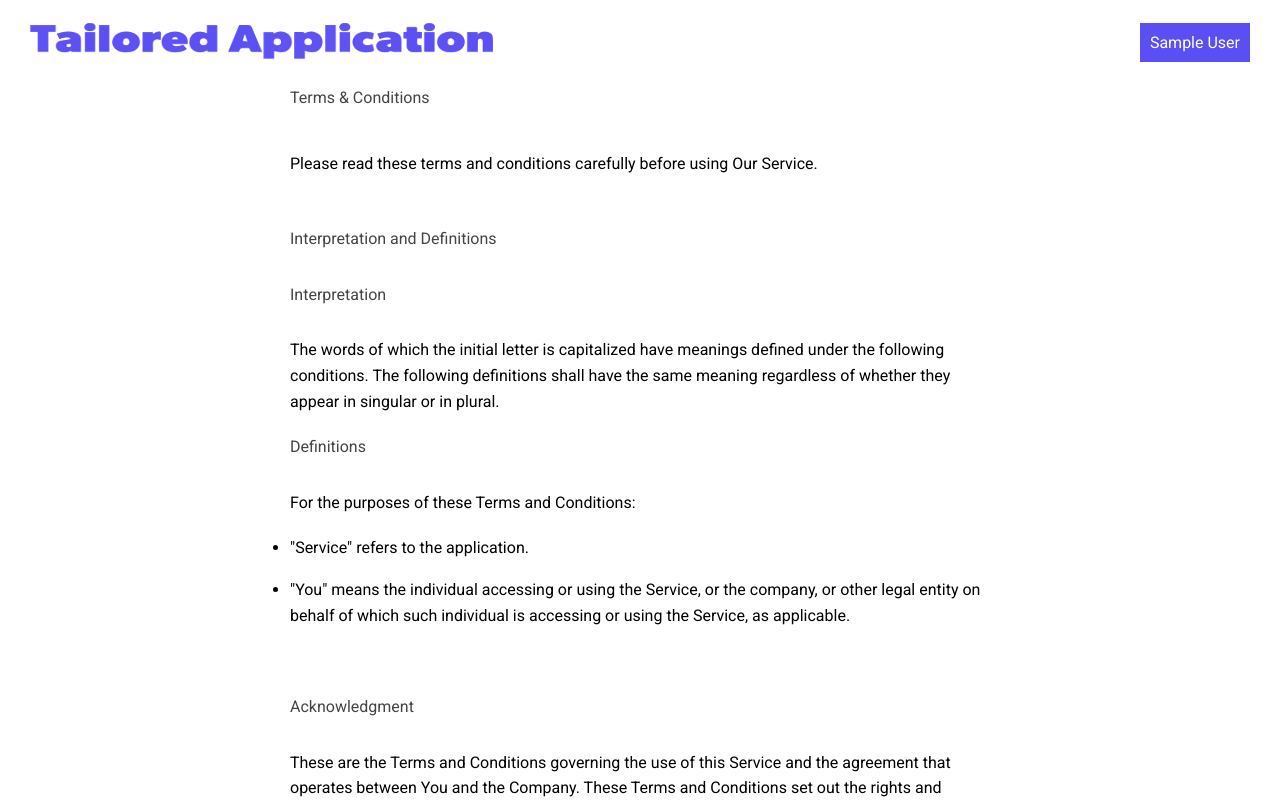
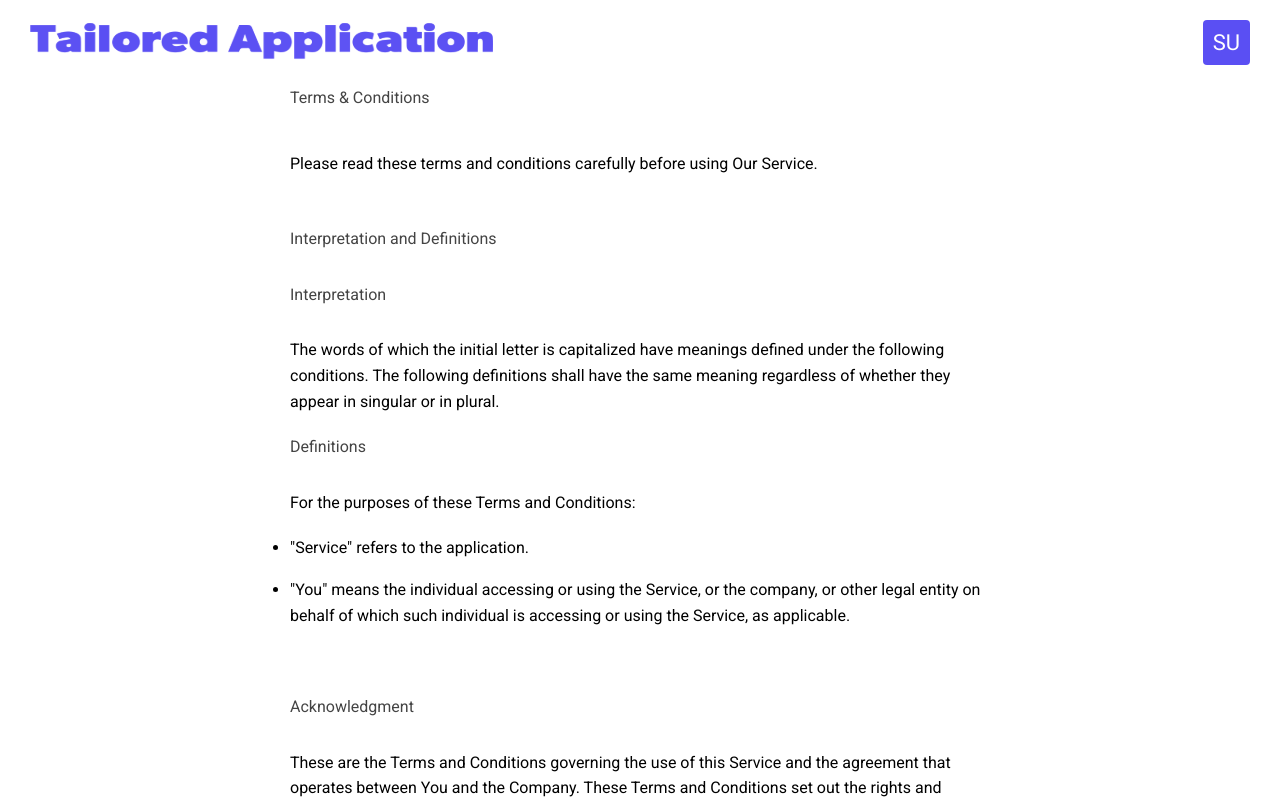
Before and after one commit to Jonjo7Dia/Cover-Letter-Builder, a Next.js app: page /terms-and-conditions in a window 1280 px wide. Shown: the top 800 px of the page. Built offline with nearby package versions, Linux system fonts and the light colour scheme; no server answers; sample sign-in values are in the browser's storage.

Commit message:
Add sign out button

```diff
--- a/components/layout.tsx
+++ b/components/layout.tsx
@@ -1,18 +1,45 @@
 import "styles/global.scss";
 import styles from "styles/component/layout.module.scss";
-import React, { ReactNode } from "react";
+import React, { ReactNode, useEffect, useRef, useState } from "react";
 import Image from "next/image";
 import logo from "assets/tailoredApplicationLogo.svg";
 import SEO from "components/seo";
 import { useAuth } from "contexts/authContext";
+import router from "next/router";
 
 interface LayoutProps {
   children: ReactNode;
 }
 
 const Layout: React.FC<LayoutProps> = ({ children }) => {
-  const { user } = useAuth();
-  console.log(user);
+  const { user, logOut } = useAuth();
+  const [dropdownOpen, setDropdownOpen] = useState(false);
+  const userMenuRef = useRef<HTMLDivElement | null>(null);
+  let userIcon;
+  if (user.uid) {
+    userIcon = user.displayName
+      .split(" ")
+      .map((name: string) => name[0])
+      .join("")
+      .toUpperCase();
+  }
+
+  useEffect(() => {
+    const handleOutsideClick = (event: any) => {
+      if (userMenuRef.current && !userMenuRef.current.contains(event.target)) {
+        if (!dropdownOpen) return;
+        setDropdownOpen(false);
+      }
+    };
+    window.addEventListener("click", handleOutsideClick);
+
+    return () => window.removeEventListener("click", handleOutsideClick);
+  }, [dropdownOpen, setDropdownOpen]);
+
+  const logOutHandler = () => {
+    logOut();
+  };
+
   return (
     <>
       <SEO />
@@ -22,9 +49,21 @@ const Layout: React.FC<LayoutProps> = ({ children }) => {
             src={logo}
             alt={"Logo"}
             className={styles["layout__nav-logo"]}
+            priority
           />
           {user.uid && (
-            <div className={styles["layout__nav-user"]}>{user.displayName}</div>
+            <div
+              className={styles["layout__nav-user"]}
+              ref={userMenuRef}
+              onClick={() => setDropdownOpen(!dropdownOpen)}
+            >
+              {userIcon}
+              {dropdownOpen && (
+                <div className={styles["layout__nav-user-menu"]}>
+                  <button onClick={logOutHandler}>Sign out</button>
+                </div>
+              )}
+            </div>
           )}
         </nav>
       </header>
@@ -32,5 +71,4 @@ const Layout: React.FC<LayoutProps> = ({ children }) => {
     </>
   );
 };
-
 export default Layout;
--- a/styles/component/layout.module.scss
+++ b/styles/component/layout.module.scss
@@ -44,6 +44,31 @@
       padding: rem(10px);
       background-color: $color-main-blue;
       color: $color-white;
+      border-radius: rem(4px);
+      font-size: rem(16px);
+      position: relative;
+      @include breakpoint(xs) {
+        font-size: rem(22px);
+      }
+
+      &-menu {
+        position: absolute;
+        top: 100%;
+        right: 0;
+        position: absolute;
+        right: 0;
+        background-color: white;
+        border: 1px solid #ddd;
+        padding: 10px;
+        z-index: 1;
+
+        button {
+          background-color: transparent;
+          border: none;
+          cursor: pointer;
+          color: #333;
+        }
+      }
     }
   }
 }
```
